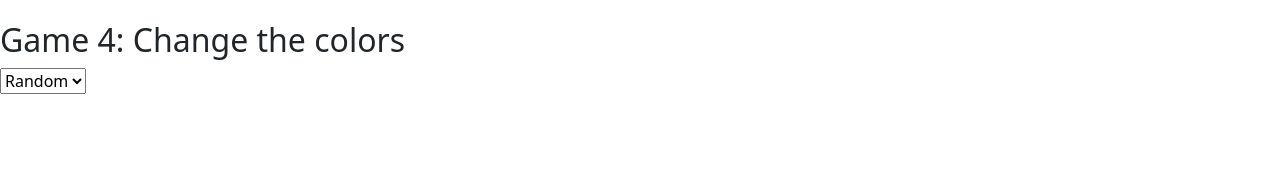
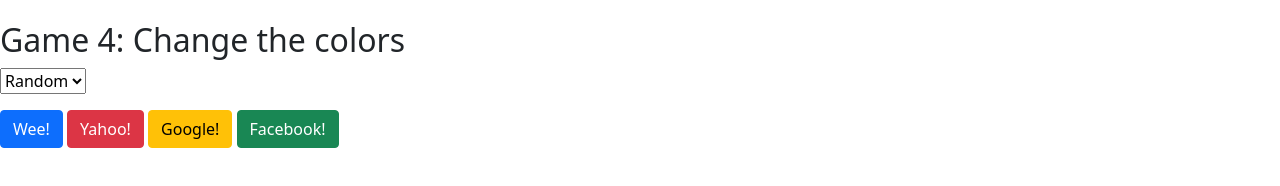
Before and after one commit to ferick8246/JavaScriptGamez, a plain HTML site: page index.html in a window 1280 px wide. Shown: the part 700-886 px from the top of the page. Before the commit the page ends 858 px from the top, so only its background shows below. Drawn offline with nearby package versions, Linux system fonts and the light colour scheme.

Commit message:
Buttons for game 4

```diff
--- a/index.html
+++ b/index.html
@@ -54,8 +54,12 @@
                         <option value="green">Green</option>
                         <option value="reset">Reset</option>
                     </select>
+            </form>
 
-                </form>
+            <button class="btn btn-primary">Wee!</button>
+            <button class="btn btn-danger">Yahoo!</button>
+            <button class="btn btn-warning">Google!</button>
+            <button class="btn btn-success">Facebook!</button>
 
             </div>
 
```
